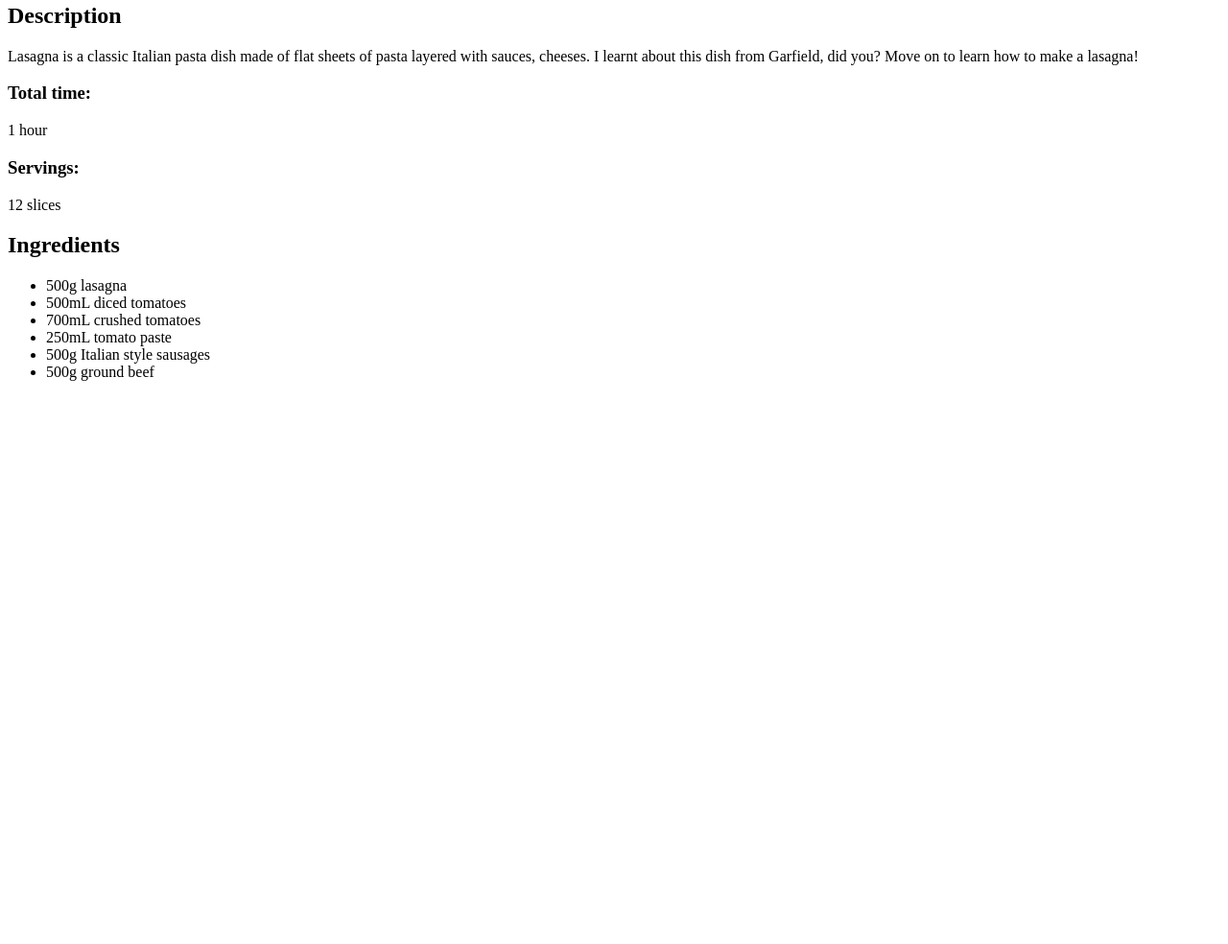
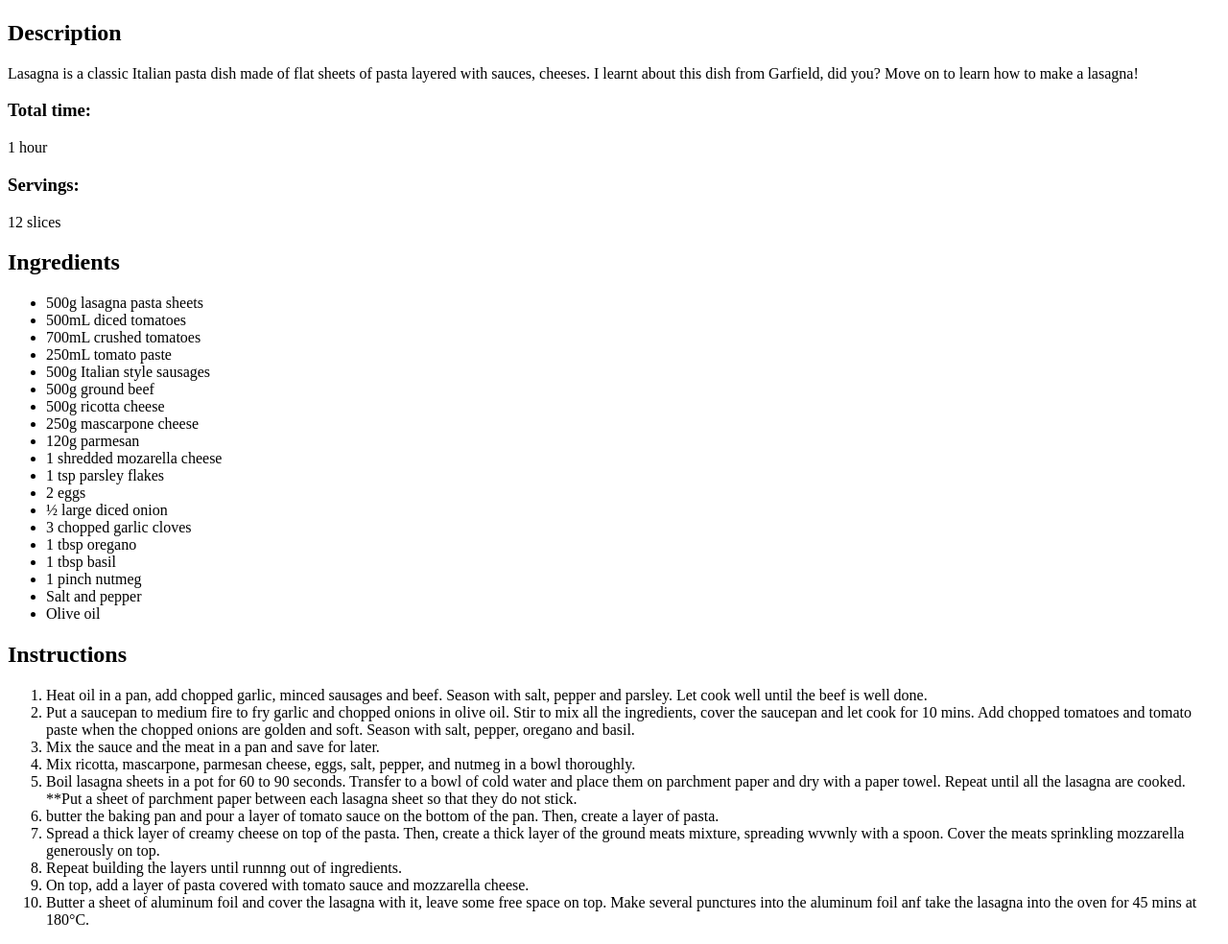
Before and after one commit to ChanYuetWah/odin-recipes, a plain HTML site: page recipes/lasagna.html in a window 1280 px wide. Shown: the part 281-1265 px from the top of the page at 96% size. Before the commit the page ends 800 px from the top, so only its background shows below. Drawn offline with Linux system fonts and the light colour scheme.

Commit message:
added ingredients, instructions and fixed line break between Home link and image

```diff
--- a/recipes/lasagna.html
+++ b/recipes/lasagna.html
@@ -8,7 +8,7 @@
 
 <body>
 <h1>Lasagna</h1>
-<a href="../index.html">Home</a>
+<a href="../index.html">Home<br></a>
 <img src="../image/lasagna.jpg">
 <h2>Description</h2>
 <p>Lasagna is a classic Italian pasta dish made of flat sheets of pasta layered with sauces, cheeses. I learnt about this dish from Garfield, did you? Move on to learn how to make a lasagna!</p>
@@ -16,14 +16,39 @@
 <h3>Servings:</h3><p>12 slices</p>
 <h2>Ingredients</h2>
 <ul>
-    <li>500g lasagna</li>
+    <li>500g lasagna pasta sheets</li>
     <li>500mL diced tomatoes</li>
     <li>700mL crushed tomatoes</li>
     <li>250mL tomato paste</li>
     <li>500g Italian style sausages</li>
     <li>500g ground beef</li>
-
+    <li>500g ricotta cheese</li>
+    <li>250g mascarpone cheese</li>
+    <li>120g parmesan</li>
+    <li>1 shredded mozarella cheese</li>
+    <li>1 tsp parsley flakes</li>
+    <li>2 eggs</li>
+    <li>½ large diced onion</li>
+    <li>3 chopped garlic cloves</li>
+    <li>1 tbsp oregano</li>
+    <li>1 tbsp basil</li>
+    <li>1 pinch nutmeg</li>
+    <li>Salt and pepper</li>
+    <li>Olive oil</li>
 </ul>
+<h2>Instructions</h2>
+<ol>
+    <li>Heat oil in a pan, add chopped garlic, minced sausages and beef. Season with salt, pepper and parsley. Let cook well until the beef is well done.</li>
+    <li>Put a saucepan to medium fire to fry garlic and chopped onions in olive oil. Stir to mix all the ingredients, cover the saucepan and let cook for 10 mins. Add chopped tomatoes and tomato paste when the chopped onions are golden and soft. Season with salt, pepper, oregano and basil.</li>
+    <li>Mix the sauce and the meat in a pan and save for later.</li>
+    <li>Mix ricotta, mascarpone, parmesan cheese, eggs, salt, pepper, and nutmeg in a bowl thoroughly.</li>
+    <li>Boil lasagna sheets in a pot for 60 to 90 seconds. Transfer to a bowl of cold water and place them on parchment paper and dry with a paper towel. Repeat until all the lasagna are cooked. **Put a sheet of parchment paper between each lasagna sheet so that they do not stick.</li>
+    <li>butter the baking pan and pour a layer of tomato sauce on the bottom of the pan. Then, create a layer of pasta.</li>
+    <li>Spread a thick layer of creamy cheese on top of the pasta. Then, create a thick layer of the ground meats mixture, spreading wvwnly with a spoon. Cover the meats sprinkling mozzarella generously on top.</li>
+    <li>Repeat building the layers until runnng out of ingredients.</li>
+    <li>On top, add a layer of pasta covered with tomato sauce and mozzarella cheese.</li>
+    <li>Butter a sheet of aluminum foil and cover the lasagna with it, leave some free space on top. Make several punctures into the aluminum foil anf take the lasagna into the oven for 45 mins at 180°C.</li>
+</ol>
 </body>
 
 </html>
```
